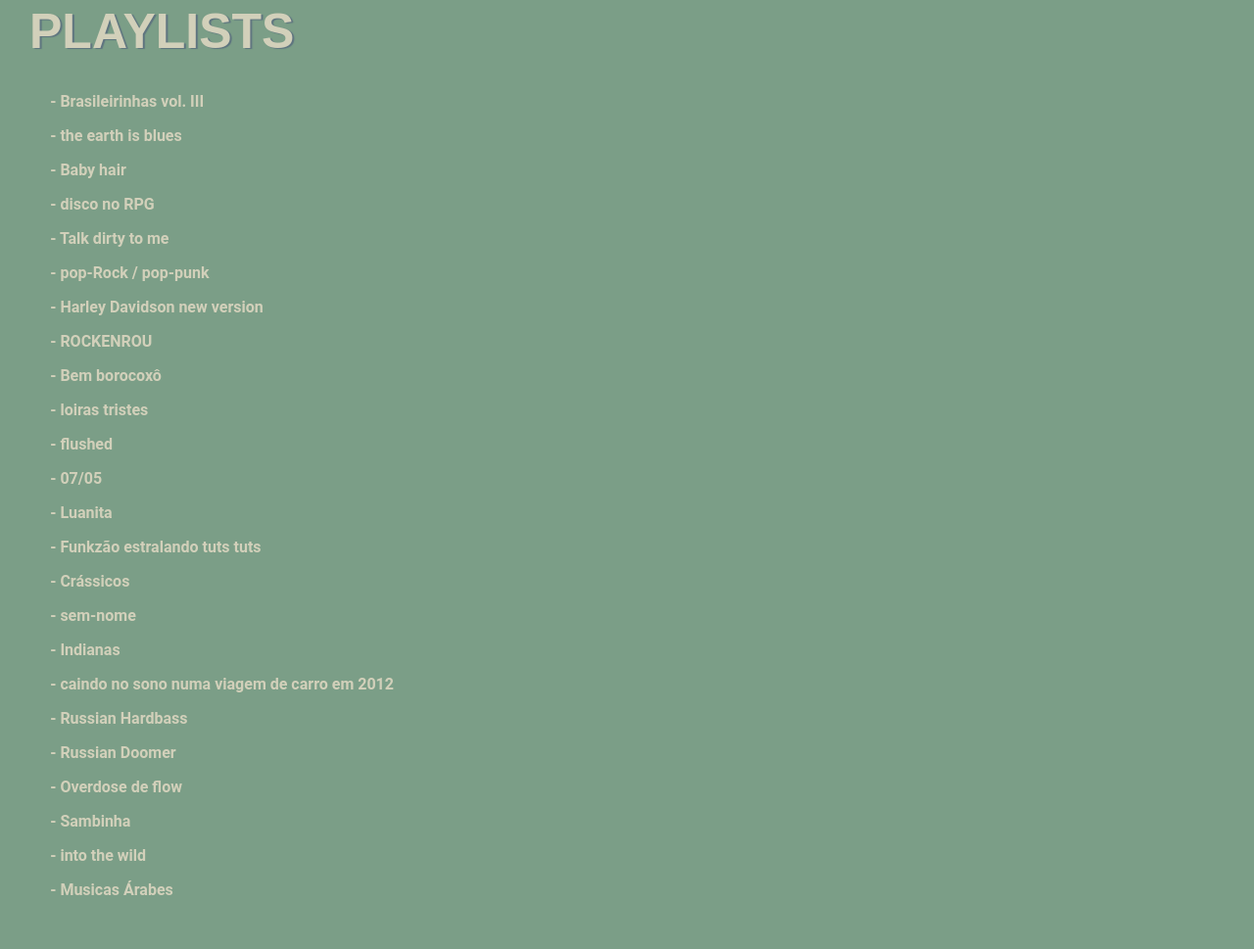
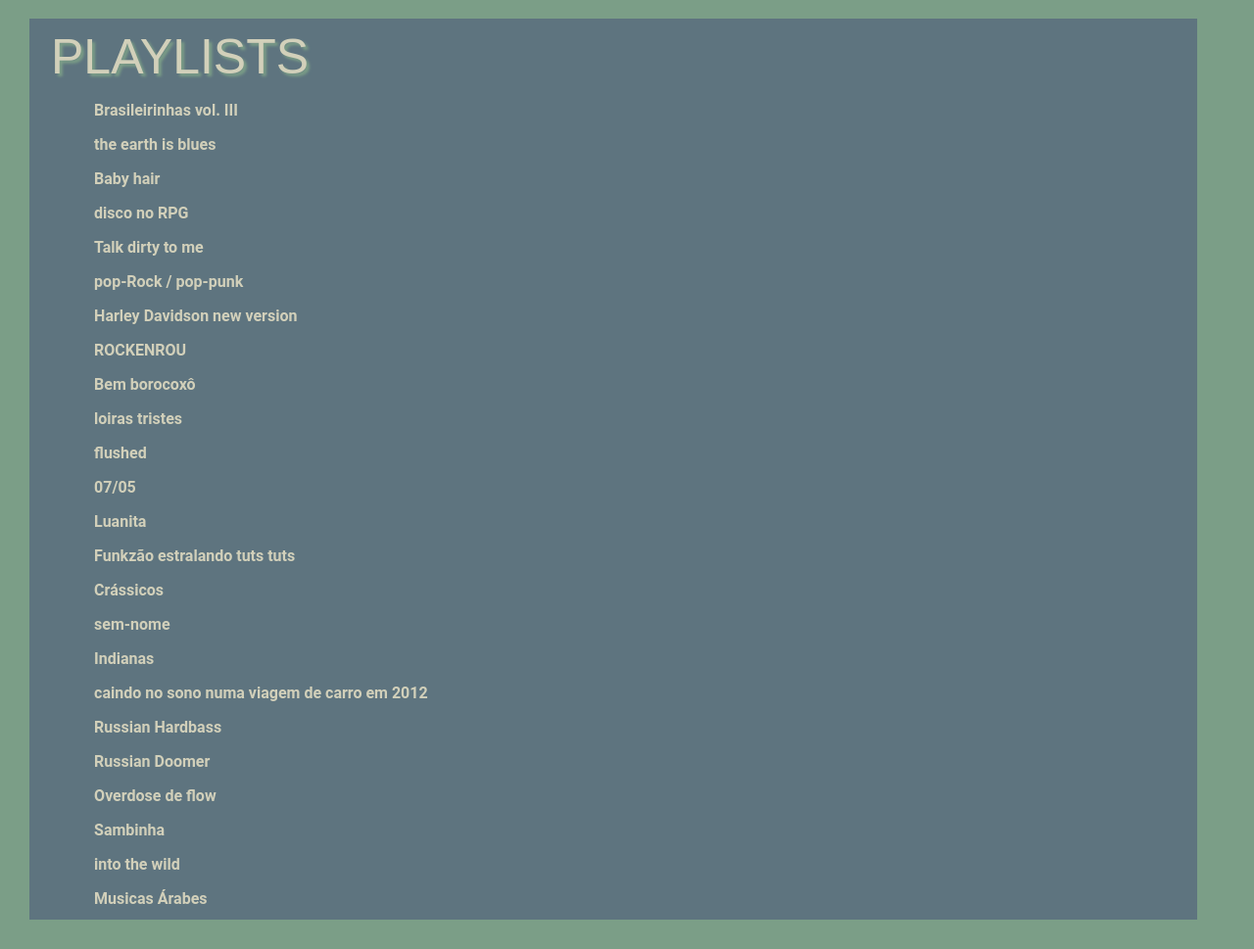
Before and after one commit to Lua-da-tarde/sitedalua.com, a plain HTML site: page music.html in a window 1280 px wide. Shown: the part 299-1268 px from the top of the page at 98% size. Before the commit the page ends 1233 px from the top, so only its background shows below. Drawn offline with Linux system fonts and the light colour scheme.

Commit message:
comeco cfbf e div no music

```diff
--- a/music.html
+++ b/music.html
@@ -29,32 +29,34 @@
 
         <br><br><br>
 
-        <h1>PLAYLISTS</h1>
+        <div class="playlistbox">
+        <legend><span class="letraA">PLAYLISTS</span></legend>
 
-        <p> - Brasileirinhas vol. III</p>
-        <p> - the earth is blues</p>
-        <p> - Baby hair</p>
-        <p> - disco no RPG</p>
-        <p> - Talk dirty to me</p>
-        <p> - pop-Rock / pop-punk</p>
-        <p> - Harley Davidson new version</p>
-        <p> - ROCKENROU</p>
-        <p> - Bem borocoxô</p>
-        <p> - loiras tristes</p>
-        <p> - flushed</p>
-        <p> - 07/05</p>
-        <p> - Luanita</p>
-        <p> - Funkzão estralando tuts tuts</p>
-        <p> - Crássicos</p>
-        <p> - sem-nome</p>
-        <p> - Indianas</p>
-        <p> - caindo no sono numa viagem de carro em 2012</p>
-        <p> - Russian Hardbass</p>
-        <p> - Russian Doomer</p>
-        <p> - Overdose de flow</p>
-        <p> - Sambinha</p>
-        <p> - into the wild</p>
-        <p> - Musicas Árabes</p>
+        <p> Brasileirinhas vol. III</p>
+        <p> the earth is blues</p>
+        <p> Baby hair</p>
+        <p> disco no RPG</p>
+        <p> Talk dirty to me</p>
+        <p> pop-Rock / pop-punk</p>
+        <p> Harley Davidson new version</p>
+        <p> ROCKENROU</p>
+        <p> Bem borocoxô</p>
+        <p> loiras tristes</p>
+        <p> flushed</p>
+        <p> 07/05</p>
+        <p> Luanita</p>
+        <p> Funkzão estralando tuts tuts</p>
+        <p> Crássicos</p>
+        <p> sem-nome</p>
+        <p> Indianas</p>
+        <p> caindo no sono numa viagem de carro em 2012</p>
+        <p> Russian Hardbass</p>
+        <p> Russian Doomer</p>
+        <p> Overdose de flow</p>
+        <p> Sambinha</p>
+        <p> into the wild</p>
+        <p> Musicas Árabes</p>
+        </div>
 
     </body>
 </html>
--- a/style.css
+++ b/style.css
@@ -29,6 +29,13 @@ ul{
 	color: rgb(210, 208, 186);
 	font-family: Roboto, sans-serif;
 }
+.letraA{
+	color: rgb(210, 208, 186);
+	text-shadow: 3px 3px 3px rgb(123, 158, 135);
+	font-family: Bebas Neue, sans-serif;
+	font-size: 50px;
+	text-indent: 30px;
+}
 
 
 /*DIVS*/
@@ -36,6 +43,62 @@ ul{
 	width: 500px;
 	display: inline-block;
 	text-align: center;
+}
+
+.instabox{
+	color: rgb(182, 190, 156);
+	background-color: rgb(94, 116, 127);
+	opacity: 0.8s;
+	height: 300px;
+	width: 30%;
+	display: block;
+	padding: 10px 20px 10px 20px;
+	margin: 30px;
+	margin-block-start: 50px;
+	display: inline-block;
+}
+
+.temasbox{
+	color: rgb(182, 190, 156);
+	background-color: rgb(94, 116, 127);
+	opacity: 0.8s;
+	height: 300px;
+	width: 50%;
+	display: block;
+	padding: 10px 20px 10px 20px;
+	margin: 30px;
+	margin-block-start: 50px;
+	display: inline-block;
+}
+
+.postagensbox{
+	color: rgb(94, 116, 127);
+	background-color: rgb(94, 116, 127);
+	opacity: 0.8s;
+	height: 300px;
+	width: 50%;
+	display: block;
+	padding: 10px 20px 10px 20px;
+	margin: 30px;
+	margin-block-start: 50px;
+	display: inline-block;
+	text-align: center;
+	border: 2px solid;
+	border-radius: 0px;
+	border-color: rgb(210, 208, 186);
+}
+
+.playlistbox{
+	color: rgb(182, 190, 156);
+	background-color: rgb(94, 116, 127);
+	opacity: 0.8s;
+	height: 900px;
+	width: 90%;
+	display: block;
+	padding: 10px 20px 10px 20px;
+	margin: 30px;
+	margin-block-start: 50px;
+	display: inline-block;
 }
 
 
```
Also changed, not shown: CFBF.html (+27 -0 lines), index.html (+1 -1 lines), Logo_Coletivo_NegroD1(2).png (added), logo_col_fem.png (added), poema.jpg (added), post.jpg (added).
